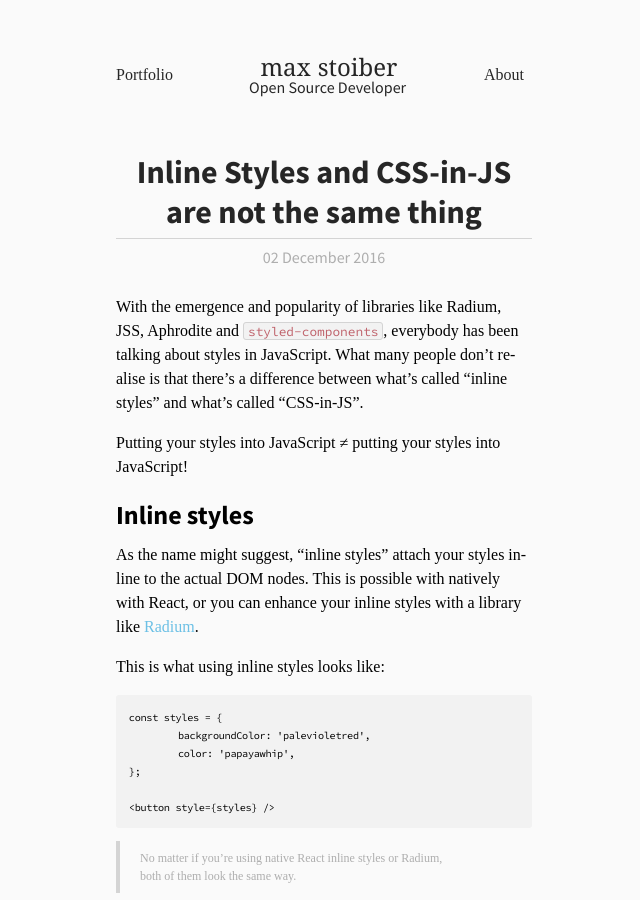
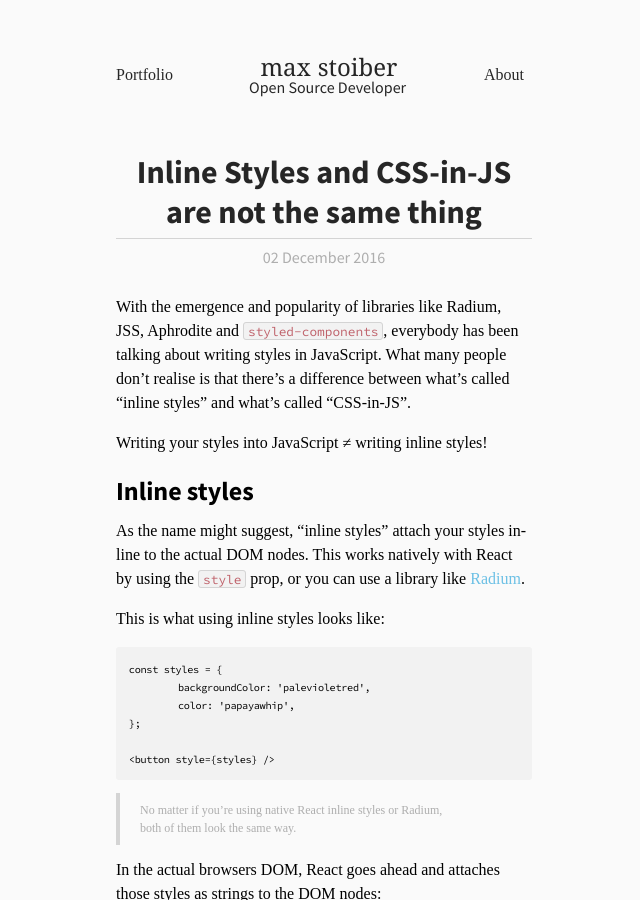
Before and after one commit to mxstbr/mxstbr.github.io, a Jekyll site: the page built from _posts/2016-12-02-inline-styles-vs-css-in-js.md, in a window 1280 px wide and 900 px high. Shown: the whole window, without its empty margins (316-956 px from the left). Built offline with Jekyll 4.4.1, drawn with Linux system fonts in a browser that asks for light colours; some web fonts are replaced.

Commit message:
Update 2016-12-02-inline-styles-vs-css-in-js.md

```diff
--- a/_posts/2016-12-02-inline-styles-vs-css-in-js.md
+++ b/_posts/2016-12-02-inline-styles-vs-css-in-js.md
@@ -4,13 +4,13 @@ title: Inline Styles and CSS-in-JS are not the same thing
 tags: styling react inline css-in-js
 ---
 
-With the emergence and popularity of libraries like Radium, JSS, Aphrodite and `styled-components`, everybody has been talking about styles in JavaScript. What many people don't realise is that there's a difference between what's called "inline styles" and what's called "CSS-in-JS".
+With the emergence and popularity of libraries like Radium, JSS, Aphrodite and `styled-components`, everybody has been talking about writing styles in JavaScript. What many people don't realise is that there's a difference between what's called "inline styles" and what's called "CSS-in-JS".
 
-Putting your styles into JavaScript ≠ putting your styles into JavaScript!
+Writing your styles into JavaScript ≠ writing inline styles!
 
 ## Inline styles
 
-As the name might suggest, "inline styles" attach your styles inline to the actual DOM nodes. This is possible with natively with React, or you can enhance your inline styles with a library like [Radium](https://github.com/FormidableLabs/radium).
+As the name might suggest, "inline styles" attach your styles inline to the actual DOM nodes. This works natively with React by using the `style` prop, or you can use a library like [Radium](https://github.com/FormidableLabs/radium).
 
 This is what using inline styles looks like:
 
```
